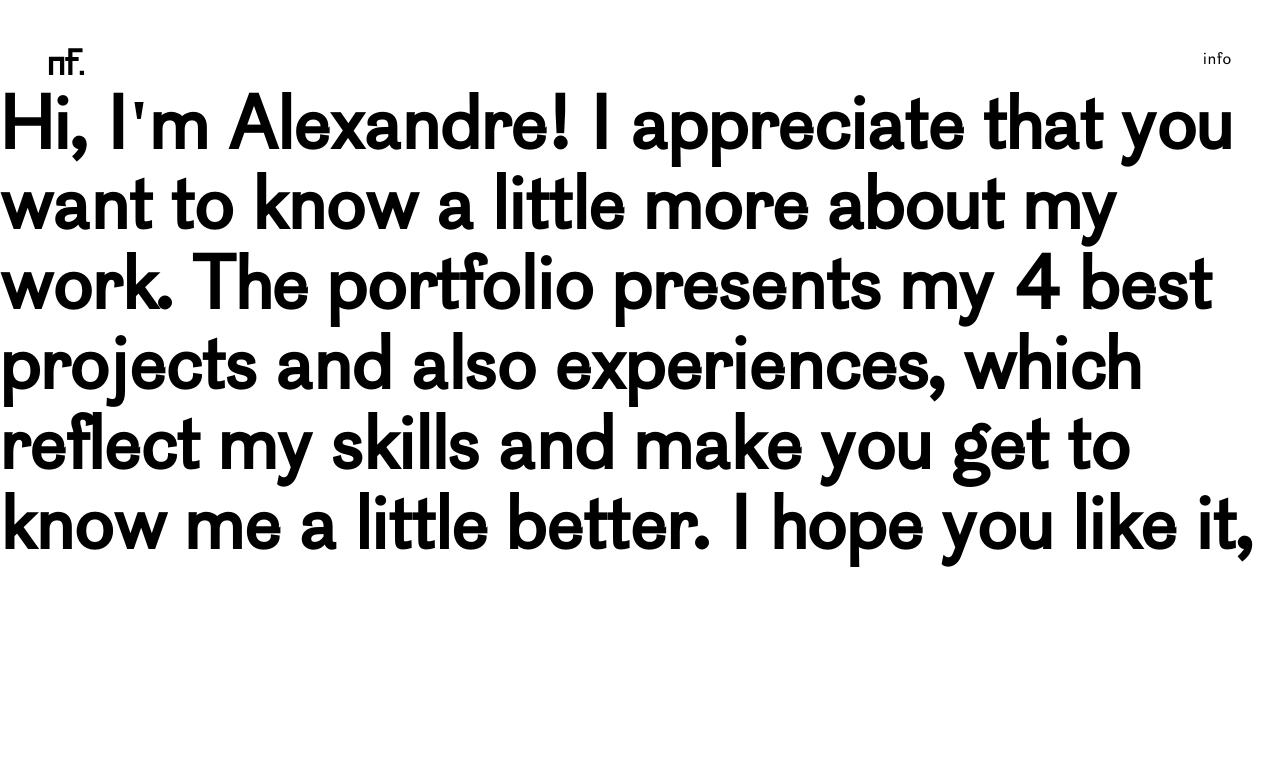
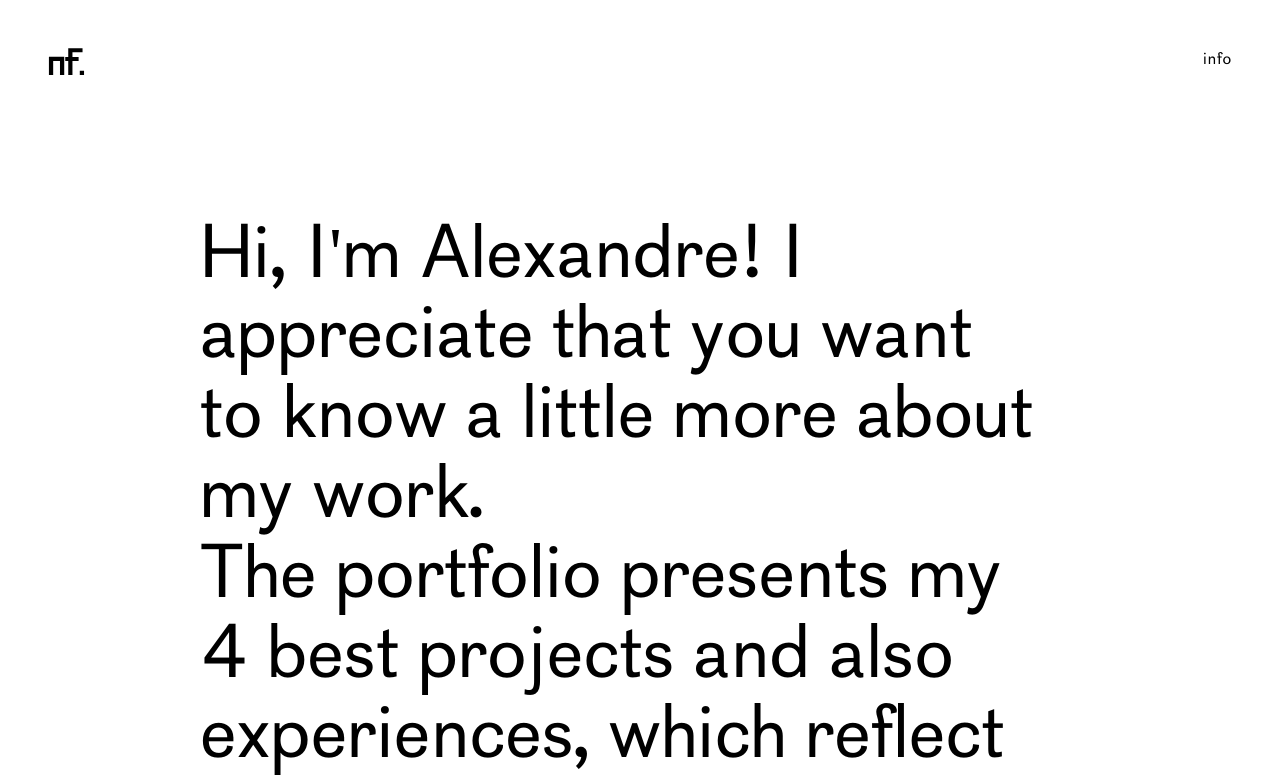
Before and after one commit to alexpinho/notfound_stage2, a React (Create React App) app: page /info in a window 1280 px wide. Shown: the top 781 px of the page. Built offline with nearby package versions, Linux system fonts and the light colour scheme; the HTML template or start-up script is replaced by a standard one.

Commit message:
info page text

```diff
--- a/src/Pages/Info.js
+++ b/src/Pages/Info.js
@@ -4,12 +4,16 @@ import Layout from './Components/Layout';
 const Info = () => {
   return (
     <Layout>
-        <h2>Hi, I'm Alexandre!
-            I appreciate that you want to know a little more about my work.
-            The portfolio presents my 4 best projects and also experiences,
-            which reflect my skills and make you get to know me a little better.
-            I hope you like it,
-        </h2>
+      <div className="info">
+        <div className="info-text">
+          <h2>Hi, I'm Alexandre!
+              I appreciate that you want to know a little more about my work.
+              <br/>The portfolio presents my 4 best projects and also experiences,
+              which reflect my skills and make you get to know me a little better.
+              <br/>I hope you like it,
+          </h2>
+        </div>
+      </div>
     </Layout>
   );
 };
--- a/src/styles/base.scss
+++ b/src/styles/base.scss
@@ -28,6 +28,7 @@ h2 {
   font-family: "Cotham";
   font-size: 4.5rem;
   line-height: 5rem;
+  font-weight: normal;
   letter-spacing: 0.025rem;
   color: $primary-color;
 }
--- a/src/styles/pages/info.scss
+++ b/src/styles/pages/info.scss
@@ -0,0 +1,7 @@
+.info {
+  &-text {
+    margin-top: 8rem;
+    margin-left: 12.5rem;
+    max-width: 53rem;
+  }
+}
```
